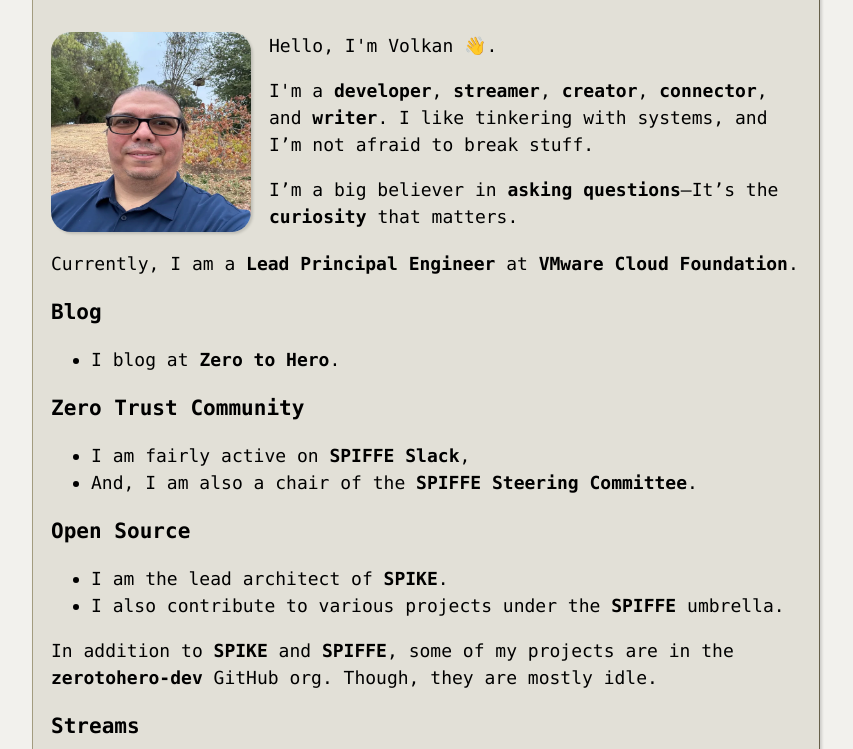
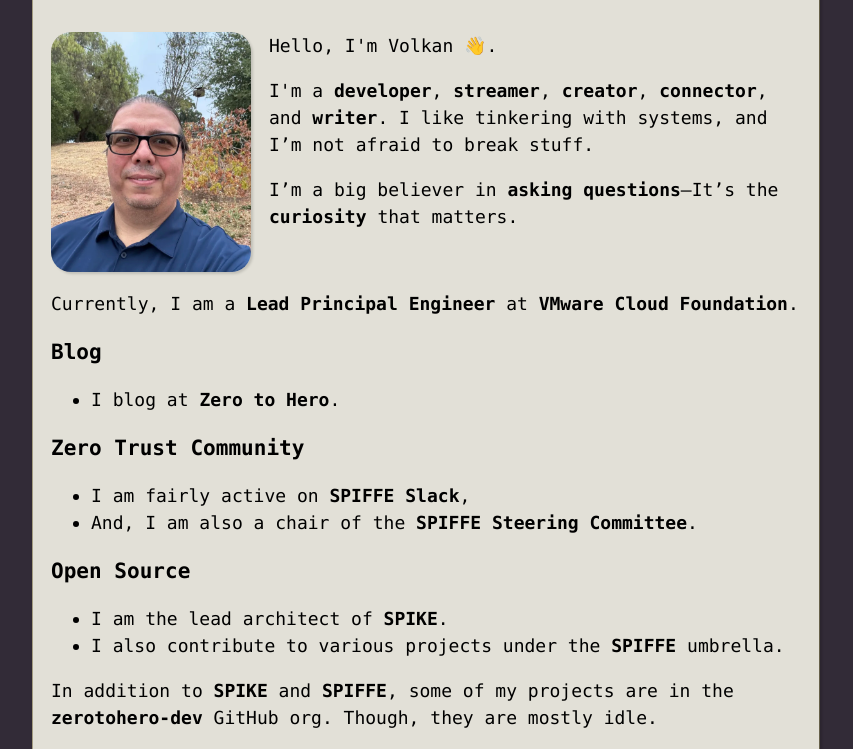
Before and after one commit to zerotohero-dev/volkan.io, a website: page index.html in a window 1280 px wide. Shown: the part 165-914 px from the top of the page, without its empty margins (214-1067 px from the left). Drawn offline with Linux system fonts and the light colour scheme.

Commit message:
minimal stylistic change.
Signed-off-by: Volkan Özçelik <me@volkan.io>

```diff
--- a/index.html
+++ b/index.html
@@ -13,16 +13,16 @@
 <style>
 h1{text-align:center;margin-bottom:1.52em;}
 body {font-family: monaco, Consolas, Lucida Console, monospace;
-font-size: 18px;line-height: 1.5em;background: #f2f1ed;color: #000000;}
+font-size: 18px;line-height: 1.5em;background: #322B37;color: #000000;}
 main {margin: 4em auto;max-width: 750px;background:#e2e0d7;padding: 1em;
 border-top: 1px #a39c80 solid;border-left: 1px #a39c80 solid;
 border-bottom: 1px #66604a solid;border-right: 1px #66604a solid;
-border-radius: 2px;
+border-radius: 4px;
 box-shadow: rgba(0, 0, 0, 0.15) 1.95px 1.95px 2.6px;
 }
 a {color: #000;text-decoration: none;}
 a:hover {background: #0000ff;color: #ffffff;}
-img {width: 200px; height: 200px;float:left;margin-right: 1em;
+img {width: 200px; float:left;margin-right: 1em;
 margin-bottom:1em;border-radius:20px;
 box-shadow: rgba(0, 0, 0, 0.15) 1.95px 1.95px 2.6px;
 }
```
